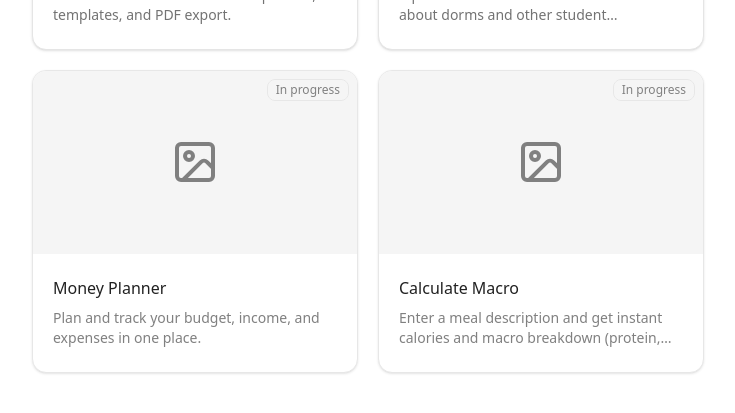
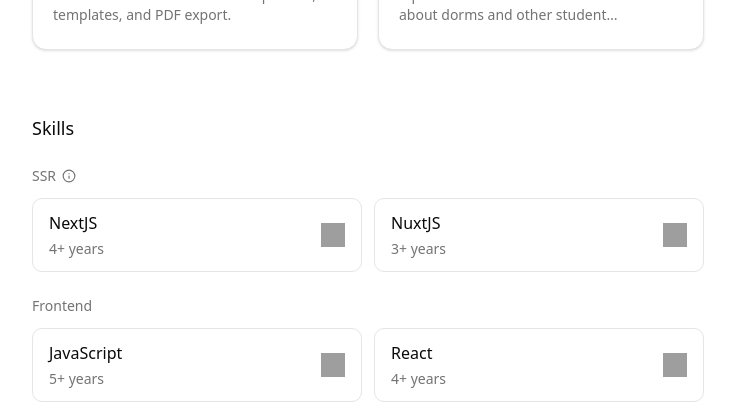
Before and after one commit to DumitracheFlorentin/dumitracheflorentincristian.com, a Next.js app: page / in a window 1280 px wide. Shown: the part 661-1074 px from the top of the page, without its empty margins (272-1007 px from the left). Built offline with nearby package versions, Linux system fonts and the light colour scheme; grey boxes are pictures that could not be loaded.

Commit message:
Remove middleware file, update project version to 1.12.1 in package.json, and upgrade dependencies for improved performance and compatibility.

```diff
--- a/app/projects/circle-resume/page.tsx
+++ b/app/projects/circle-resume/page.tsx
@@ -98,9 +98,13 @@
   "Tailwind CSS",
   "Better Auth",
   "Drizzle ORM",
-  "Vercel Blob",
   "PostgreSQL",
   "Polar",
+  "Sentry",
+  "Cloudflare",
+  "Vercel",
+  "Inngest",
+  "Resend",
 ];
 
 // function ImagePlaceholder({ alt }: { alt: string }) {
@@ -236,7 +240,7 @@
           Tech stack
         </h2>
         <Card className="border-border bg-muted/30 p-5 shadow-none sm:p-6">
-          <p className="mb-4 max-w-[65ch] text-sm leading-relaxed text-muted-foreground">
+          <p className="max-w-[65ch] text-sm leading-relaxed text-muted-foreground">
             Built with modern web technologies for performance and
             maintainability.
           </p>
--- a/app/projects/unde-stau-studentii/page.tsx
+++ b/app/projects/unde-stau-studentii/page.tsx
@@ -219,7 +219,7 @@
           Tech stack
         </h2>
         <Card className="border-border bg-muted/30 p-5 shadow-none sm:p-6">
-          <p className="mb-4 max-w-[65ch] text-sm leading-relaxed text-muted-foreground">
+          <p className="max-w-[65ch] text-sm leading-relaxed text-muted-foreground">
             Built with modern technologies for performance and maintainability.
           </p>
           <div className="flex flex-wrap gap-2">
--- a/components/landing/projects.tsx
+++ b/components/landing/projects.tsx
@@ -36,20 +36,6 @@
       "A platform for students to find reviews about dorms and other student accomodations.",
     image: "/projects/unde-stau-studentii/landing.png",
     href: "/projects/unde-stau-studentii",
-  },
-  {
-    id: "3",
-    title: "Money Planner",
-    description:
-      "Plan and track your budget, income, and expenses in one place.",
-    status: "in progress",
-  },
-  {
-    id: "4",
-    title: "Calculate Macro",
-    description:
-      "Enter a meal description and get instant calories and macro breakdown (protein, carbs, fats).",
-    status: "in progress",
   },
 ];
 
--- a/middleware.ts
+++ b/proxy.ts
@@ -15,7 +15,7 @@
   return path.slice(prefix.length).replace(/\/$/, "").split("/")[0];
 }
 
-export function middleware(request: NextRequest) {
+export function proxy(request: NextRequest) {
   const { pathname } = request.nextUrl;
 
   // Static assets under /projects/ or /work-experience/ (e.g. videos, images) — allow
```
Also changed, not shown: package.json (+7 -7 lines), 1 other file (tests, documents, lock files or other folders).
